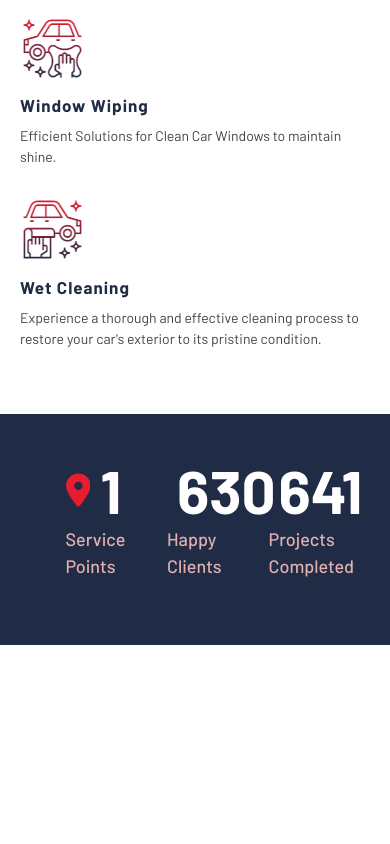
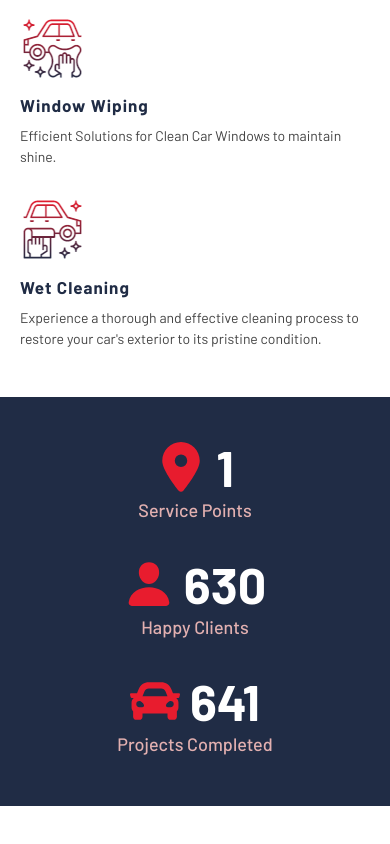
Before and after one commit to naeem2000/shafieks-carwash, a Next.js app: page / in a window 390 px wide. Shown: the part 2182-3026 px from the top of the page. Before the commit the page ends 2892 px from the top, so only its background shows below. Built offline with nearby package versions, Linux system fonts and the light colour scheme.

Commit message:
finished counter

```diff
--- a/app/styles/Counter.scss
+++ b/app/styles/Counter.scss
@@ -34,7 +34,103 @@
     }
 }
 
-@media screen and (max-width: 320px) {
+@media screen and (max-width: 1024px) {
+    .counter {
+        margin: 48px 0px;
+        padding-bottom: 48px;
+
+        .counting {
+            flex-direction: row;
+
+            .counters {
+                max-width: 75%;
+                display: flex;
+                align-items: center;
+                justify-content: center;
+                flex-direction: column;
+                margin-top: 0px;
+
+                .counter-body {
+                    justify-content: flex-start;
+
+                    h1 {
+                        font-size: 50px;
+                    }
+                }
+
+                p {
+                    font-size: 18px;
+                }
+            }
+        }
+    }
+}
+
+@media screen and (max-width: 820px) {
+    .counter {
+        margin: 48px 0px;
+        padding-bottom: 48px;
+
+        .counting {
+            flex-direction: row;
+
+            .counters {
+                max-width: 75%;
+                display: flex;
+                align-items: center;
+                justify-content: center;
+                flex-direction: column;
+                margin-top: 0px;
+
+                .counter-body {
+                    justify-content: flex-start;
+
+                    h1 {
+                        font-size: 50px;
+                    }
+                }
+
+                p {
+                    font-size: 18px;
+                }
+            }
+        }
+    }
+}
+
+@media screen and (max-width: 768px) {
+    .counter {
+        margin: 48px 0px;
+        padding-bottom: 48px;
+
+        .counting {
+            flex-direction: row;
+
+            .counters {
+                max-width: 60%;
+                display: flex;
+                align-items: center;
+                justify-content: center;
+                flex-direction: column;
+                margin-top: 0px;
+
+                .counter-body {
+                    justify-content: flex-start;
+
+                    h1 {
+                        font-size: 50px;
+                    }
+                }
+
+                p {
+                    font-size: 18px;
+                }
+            }
+        }
+    }
+}
+
+@media screen and (max-width: 450px) {
     .counter {
         margin: 48px 0px;
         padding-bottom: 48px;
@@ -69,3 +165,75 @@
         }
     }
 }
+
+@media screen and (max-width: 375px) {
+    .counter {
+        margin: 48px 0px;
+        padding-bottom: 48px;
+
+        .counting {
+            flex-direction: column;
+
+            .counters {
+                max-width: 60%;
+                display: flex;
+                align-items: center;
+                justify-content: flex-start;
+                flex-direction: column;
+                margin-top: 30px;
+
+                &:first-child {
+                    margin-top: 0;
+                }
+
+                .counter-body {
+                    justify-content: flex-start;
+
+                    h1 {
+                        font-size: 50px;
+                    }
+                }
+
+                p {
+                    font-size: 18px;
+                }
+            }
+        }
+    }
+}
+
+@media screen and (max-width: 320px) {
+    .counter {
+        margin: 48px 0px;
+        padding-bottom: 48px;
+
+        .counting {
+            flex-direction: column;
+
+            .counters {
+                max-width: 100%;
+                display: flex;
+                align-items: center;
+                justify-content: flex-start;
+                flex-direction: column;
+                margin-top: 30px;
+
+                &:first-child {
+                    margin-top: 0;
+                }
+
+                .counter-body {
+                    justify-content: flex-start;
+
+                    h1 {
+                        font-size: 50px;
+                    }
+                }
+
+                p {
+                    font-size: 18px;
+                }
+            }
+        }
+    }
+}
--- a/app/styles/WhatWeDo.scss
+++ b/app/styles/WhatWeDo.scss
@@ -123,6 +123,31 @@
     }
 }
 
+@media screen and (max-width: 540px) {
+    .what-we-do {
+
+        .we-do-grid {
+            margin-top: 0px;
+            justify-content: flex-start;
+
+            .we-do-item {
+                max-width: 100%;
+                margin-top: 30px;
+                margin-right: 0px;
+
+                h4 {
+                    font-size: 17px;
+                }
+
+                p {
+                    font-size: 14px;
+                    max-width: 100%;
+                }
+            }
+        }
+    }
+}
+
 @media screen and (max-width: 450px) {
     .what-we-do {
 
```
